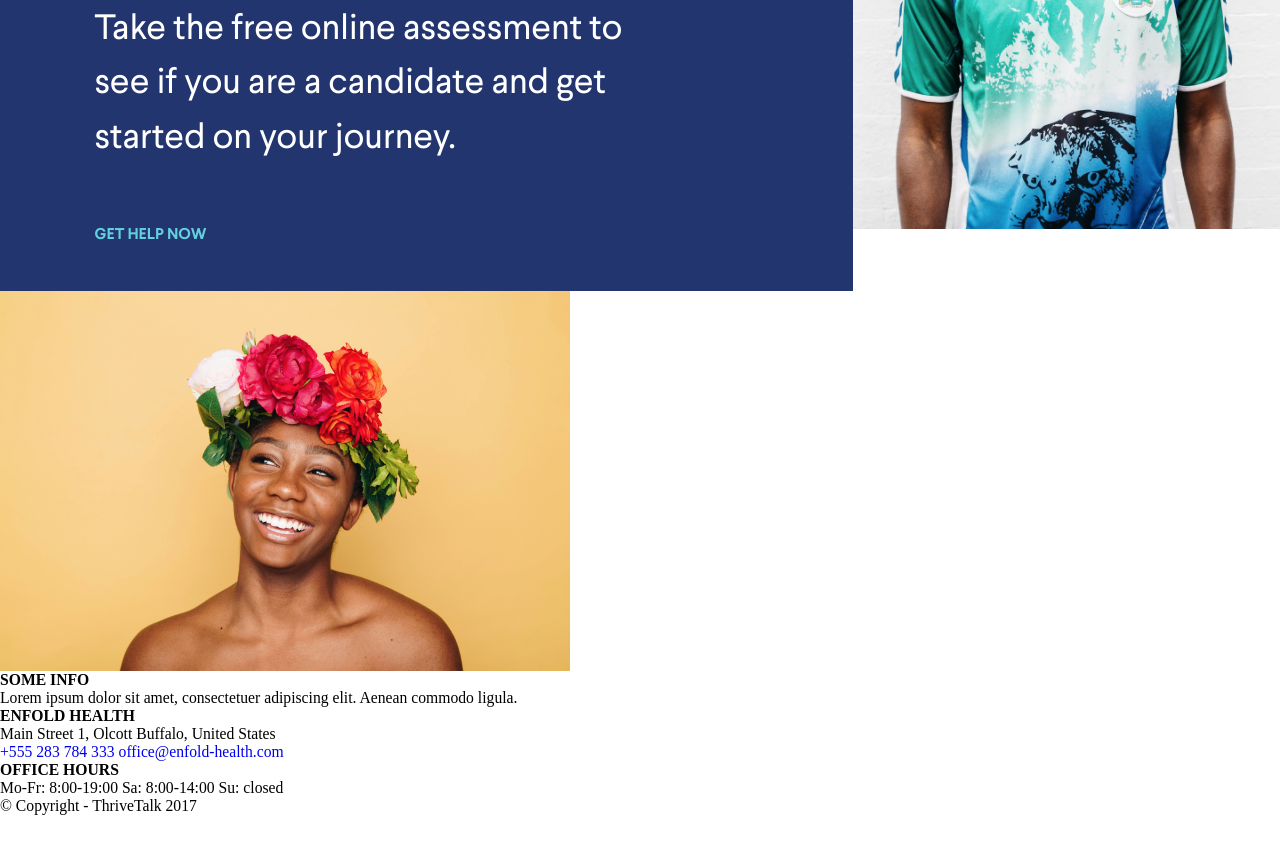
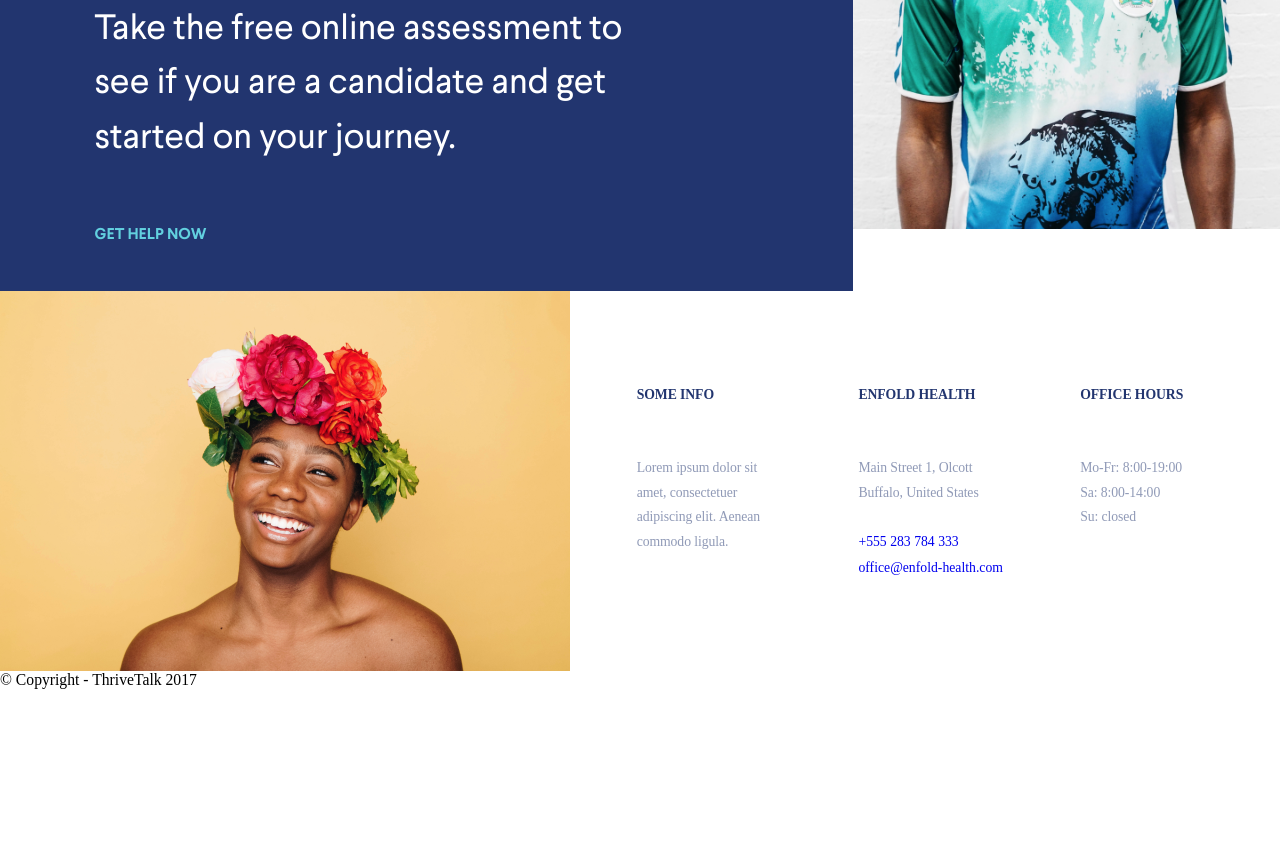
Before and after one commit to AlexandrShnipov/Thrivetalk, a website: page app/index.html in a window 1280 px wide. Shown: the part 3586-4439 px from the top of the page. After the commit the page ends 4337 px from the top, so only its background shows below. Drawn offline with Linux system fonts and the light colour scheme.

Commit message:
added contacts

```diff
--- a/app/index.html
+++ b/app/index.html
@@ -334,9 +334,9 @@
                                 Buffalo, United States
                             </p>
 
-                            <div contacts__item-links>
-                                <a class="contacts__item-link" href="tel: +555283784333">+555 283 784 333</a>
-                                <a class="contacts__item-link"
+                            <div class="contacts__item-links">
+                                <a class="contacts__item-link contacts__item-link--tel" href="tel: +555283784333">+555 283 784 333</a>
+                                <a class="contacts__item-link contacts__item-link--email"
                                     href="mailto: office@enfold-health.com">office@enfold-health.com</a>
                             </div>
 
@@ -346,9 +346,10 @@
                                 OFFICE HOURS
                             </h5>
                             <p class="contacts__item-text">
-                                Mo-Fr: 8:00-19:00
-                                Sa: 8:00-14:00
-                                Su: closed
+                                <span> Mo-Fr: 8:00-19:00</span>
+                                <span> Sa: 8:00-14:00</span>
+                                <span>  Su: closed</span>
+
                             </p>
                         </div>
                     </div>
--- a/app/scss/style.scss
+++ b/app/scss/style.scss
@@ -17,7 +17,7 @@
     grid-area: header;
 
     &__container {
-               margin-left: 11.2rem;
+        margin-left: 11.2rem;
         margin-right: 8.1rem;
         padding-top: 1.7rem;
         display: flex;
@@ -480,6 +480,56 @@
     }
 }
 
+.contacts {
+    display: grid;
+    grid-template: 1fr / auto 1fr;
+    grid-auto-flow: row;
+    font-size: 0.875rem;
+
+    &__items {
+        display: grid;
+        max-width: 765px;
+        padding-top: 6.1rem;
+        padding-left: 4.25rem;
+        grid-template: auto / repeat(3, 1fr);
+        column-gap: 1.4rem;
+    }
+
+    &__item-title {
+        font-size: inherit;
+        letter-spacing: -0.006em;
+        color: $default;
+        text-transform: uppercase;
+        margin-bottom: 3.9em;
+    }
+
+    &__item-text {
+        max-width: 75%;
+        font-size: inherit;
+        line-height: 1.79;
+        letter-spacing: -0.006em;
+        color: rgba(34, 53, 111, 0.5);
+
+        &>span {
+            display: block;
+        }
+    }
+
+    &__item-links {
+        padding-top: 2.14em;
+        // font-size: 0.875rem;
+    }
+
+    &__item-link {
+        display: inline-block;
+        font-size: inherit;
+    }
+
+    &__item-link--email {
+        padding-top: 0.7em;
+    }
+}
+
 
 .footer {
     grid-area: footer;
```
Also changed, not shown: app/css/style.min.css.
